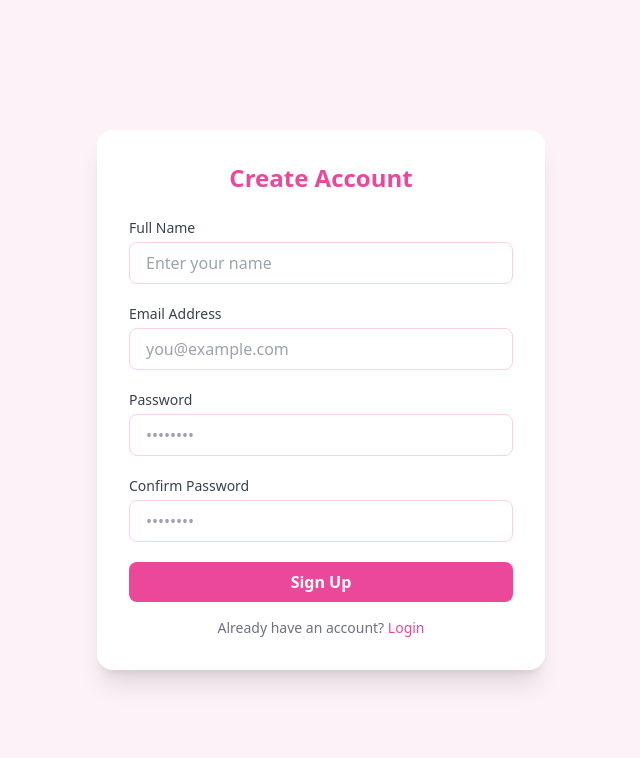
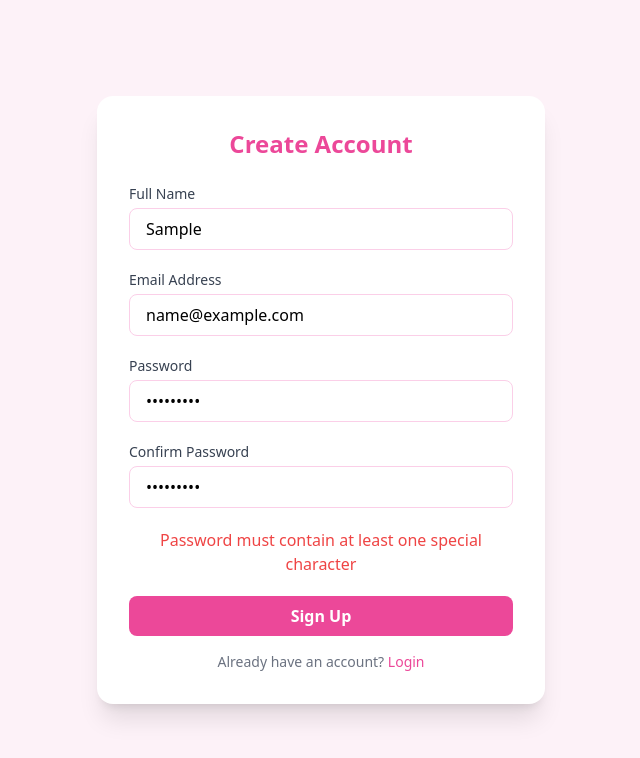
Before and after one commit to Anjuadhikari/TypeScript-Projects, a React (Vite) app in the folder user-authentication/: page / in a window 1280 px wide. Both pictures are taken after typing "Sample", "name@example.com", "Sample123", "Sample123" into the empty fields and a click on the button "Sign Up". Shown: the top 758 px of the page, without its empty margins (319-959 px from the left). Built offline with nearby package versions, Linux system fonts and the light colour scheme.

Commit message:
form validated

```diff
--- a/user-authentication/src/App.tsx
+++ b/user-authentication/src/App.tsx
@@ -6,18 +6,32 @@ import "./App.css";
 import { useState } from "react";
 
 export default function App() {
-  const [FullName, setFullName] = useState("");
-  const [Email, setEmail] = useState("");
-  const [Password, setPassword] = useState("");
-  const [ConfirmPassword, setConfirmPassword] = useState("");
+  const [fullName, setFullName] = useState("");
+  const [email, setEmail] = useState("");
+  const [password, setPassword] = useState("");
+  const [confirmPassword, setConfirmPassword] = useState("");
+  const [error, setError] = useState("");
 
   const submitHandler = (e: React.FormEvent) => {
     e.preventDefault();
 
+    if (password.length<8){
+      setError("Password must be at least 8 characters long");
+    }
+    if (password !== confirmPassword) {
+      setError("Passwords do not match");
+      return;
+    }
+    if (!/[!@#$%^&*()<>,.]/.test(password))
+    {
+setError("Password must contain at least one special character");
+      return;
+    }
+     setError("");
     console.log("Form submitted");
-    console.log("Full Name:", FullName);
-    console.log("Email:", Email);
-    console.log("Password:", Password);
+    console.log("Full Name:", fullName);
+    console.log("Email:", email);
+    console.log("Password:", password);
     setFullName("");
     setEmail("");
     setPassword("");
@@ -38,7 +52,8 @@ export default function App() {
             </label>
             <input
               type="text"
-              value={FullName}
+              required
+              value={fullName}
               onChange={(e) => {
                 setFullName(e.target.value);
               }}
@@ -53,7 +68,8 @@ export default function App() {
               Email Address
             </label>
             <input
-              value={Email}
+              value={email}
+              required
               type="email"
               onChange={(e) => {
                 setEmail(e.target.value);
@@ -70,7 +86,8 @@ export default function App() {
             </label>
             <input
               type="password"
-              value={Password}
+              value={password}
+              required
               onChange={(e) => {
                 setPassword(e.target.value);
               }}
@@ -86,7 +103,8 @@ export default function App() {
             </label>
             <input
               type="password"
-              value={ConfirmPassword}
+              value={confirmPassword}
+              required
               placeholder="••••••••"
               onChange={(e) => {
                 setConfirmPassword(e.target.value);
@@ -94,6 +112,9 @@ export default function App() {
               className="w-full border border-pink-200 focus:ring-2 focus:ring-pink-300 focus:outline-none rounded-lg px-4 py-2"
             />
           </div>
+          {error &&(
+            <p className="text-red-500 font-medium text-center ">{error}</p>
+          )}
 
           {/* Submit Button */}
           <button
```
